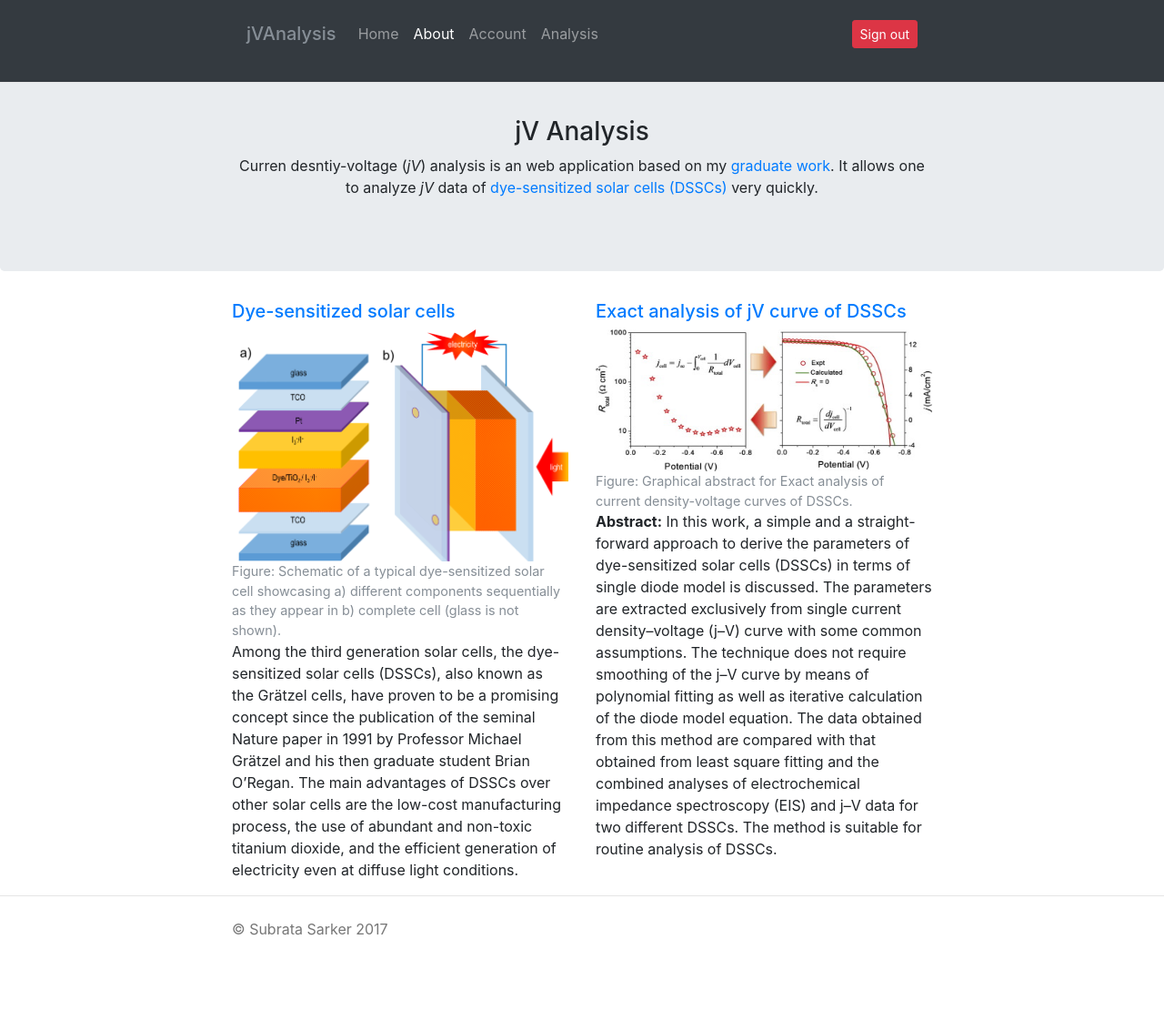
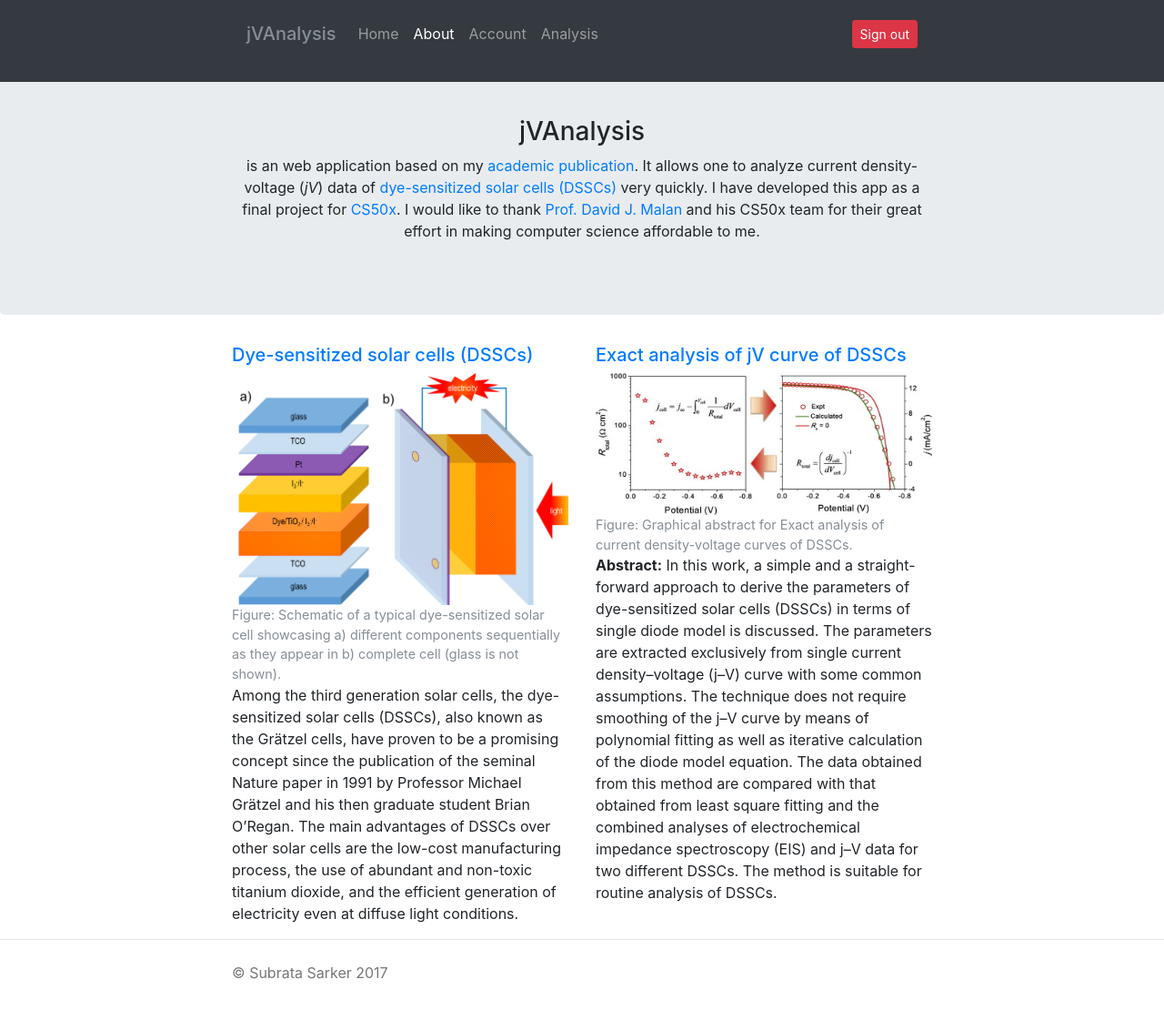
Before and after one commit to picklu/jvanalysis, a Flask app: page /about in a window 1280 px wide. Shown: the whole page at 91% size. Before the commit the page ends 1028 px from the top, so only its background shows below. Run offline with Flask 2, Linux system fonts and the light colour scheme; some libraries are stand-ins or nearby versions.

Commit message:
Update text in the jumbotron of about

```diff
--- a/jvanalysis/templates/about.html
+++ b/jvanalysis/templates/about.html
@@ -2,18 +2,19 @@
 
 {% block jumbotron %}
 <div class="content-jumbotron">
-    <h3>jV Analysis</h3>
-    <p>Curren desntiy-voltage (<em>jV</em>) analysis is an web application based on my <a href="#exact-analysis">graduate work</a>. It allows one to analyze <em>jV</em> data of <a href="#dsscs">dye-sensitized solar cells (DSSCs)</a> very quickly.</p>
+    <h3>jVAnalysis</h3>
+    <p class="text-justified">is an web application based on my <a href="#exact-analysis">academic publication</a>. It allows one to analyze current density-voltage (<em>jV</em>) data of <a href="#dsscs">dye-sensitized solar cells (DSSCs)</a> very quickly.
+    I have developed this app as a final project for <a href="https://www.edx.org/course/introduction-computer-science-harvardx-cs50x?gclid=Cj0KCQiAlpDQBRDmARIsAAW6-DOoBuZxFKkfQESMDB36biQ8runJDadTTe25aBIEVi2Ewwej8BFMHUIaArBdEALw_wcB" target="_blank">CS50x</a>. I would like to thank <a href="https://en.wikipedia.org/wiki/David_J._Malan" target="_blank">Prof. David J. Malan</a> and his CS50x team for their great effort in making computer science affordable to me.</p>
 </div>
 {% endblock %}
 
 {% block content %}
 <div class="row">
     <div class="col-md-6">
-        <h5 id="dsscs"><a href="https://en.wikipedia.org/wiki/Dye-sensitized_solar_cell" target="_blank">Dye-sensitized solar cells</a></h5>
+        <h5 id="dsscs"><a href="https://en.wikipedia.org/wiki/Dye-sensitized_solar_cell" target="_blank">Dye-sensitized solar cells (DSSCs)</a></h5>
         <img class="img-fluid" src="{{ url_for("static", filename="images/dssc.png") }}" alt="schemactic of a dssc"></img>
         <figcaption class="figure-caption">Figure: Schematic of a typical dye-sensitized solar cell showcasing a) different components sequentially as they appear in b) complete cell (glass is not shown).</figcaption>
-        <p>
+        <p class="text-justified">
             Among the third generation solar cells, the dye-sensitized solar cells (DSSCs), also known as the Grätzel cells, have proven to be a promising concept since the publication of the seminal Nature paper in 1991 by Professor Michael Grätzel and his then graduate student Brian O’Regan. The main advantages of DSSCs over other solar cells are the low-cost manufacturing process, the use of abundant and non-toxic titanium dioxide, and the efficient generation of electricity even at diffuse light conditions.
         </p>
     </div>
@@ -21,7 +22,7 @@
         <h5 id="exact-analysis"><a href="http://www.sciencedirect.com/science/article/pii/S0038092X15001243" target="_blank">Exact analysis of jV curve of DSSCs</a></h5>
         <img class="img-fluid" src="{{ url_for("static", filename="images/exact_analysis.jpg") }}" alt="graphical abstract of exact analysis of jV curves of DSSCs"></img>
         <figcaption class="figure-caption">Figure: Graphical abstract for Exact analysis of current density-voltage curves of DSSCs.</figcaption>
-        <p>
+        <p class="text-justified">
             <b>Abstract:</b> In this work, a simple and a straight-forward approach to derive the parameters of dye-sensitized solar cells (DSSCs) in terms of single diode model is discussed. The parameters are extracted exclusively from single current density–voltage (j–V) curve with some common assumptions. The technique does not require smoothing of the j–V curve by means of polynomial fitting as well as iterative calculation of the diode model equation. The data obtained from this method are compared with that obtained from least square fitting and the combined analyses of electrochemical impedance spectroscopy (EIS) and j–V data for two different DSSCs. The method is suitable for routine analysis of DSSCs.
         </p>
     </div>
```
